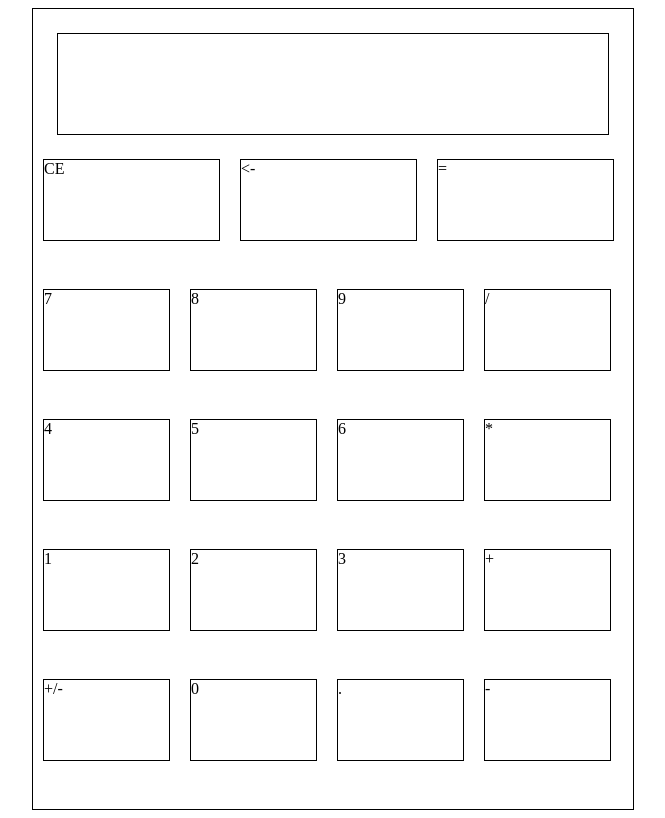
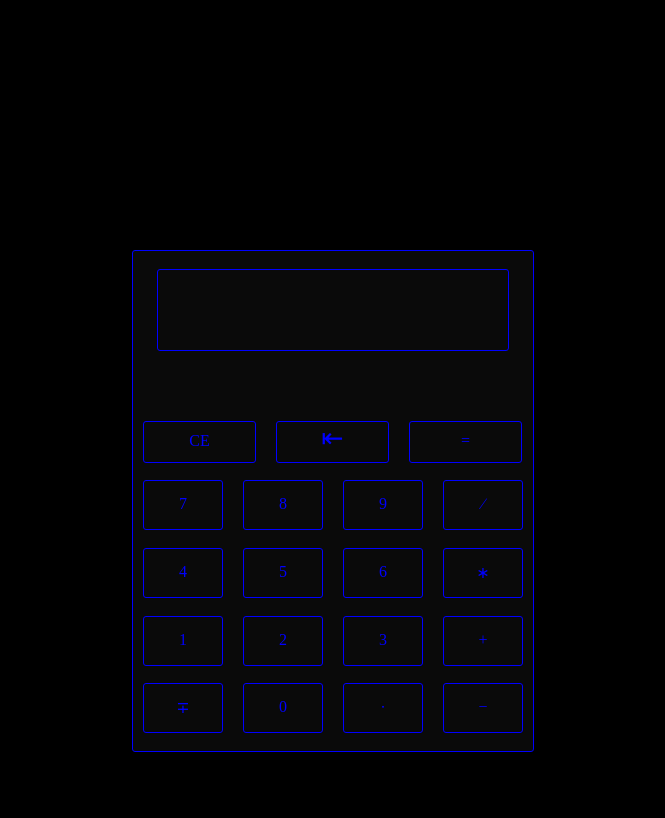
Before and after one commit to SzilagyiDaniel/Calculator, a plain HTML site: page index.html in a window 1280 px wide. Shown: the whole page, without its empty margins (307-972 px from the left). Drawn offline with Linux system fonts and the light colour scheme.

Commit message:
Added styling.

```diff
--- a/index.css
+++ b/index.css
@@ -1,29 +1,62 @@
+body{
+    background-color: black;
+    color: blue;
+}
 .container{
-    width: 600px;
-    height: 800px;
+    width: 400px;
+    height: 500px;
     margin: auto;
-    border: 1px solid black;
+    margin-top: 250px;
+    border: 1px solid blue;
     display: flex;
     flex-wrap: wrap;
+    background-color: rgb(10,10,10);
+    border-radius: 3px;
+}
+.small-button, .large-button{
+    border: 1px solid blue;
+    border-radius: 3px;
+    text-align: center;
 }
 .small-button{
-    width: 125px;
-    height: 80px;
-    border: 1px solid black;
+    width: 70px;
+    height: 40px;
     margin-right: 10px;
     margin-left: 10px;
+    padding: 4px;
+}
+.small-button:hover, .large-button:hover{
+    background-color: darkblue;
+    color: black;
 }
 .large-button{
-    width: 175px;
-    height: 80px;
-    border: 1px solid black;
+    width: 111px;
+    height: 40px;
     margin-right: 10px;
     margin-left: 10px;
 }
 #display{
-    width: 550px;
-    height: 100px;
-    border: 1px solid black;
+    width: 350px;
+    height: 80px;
+    border: 1px solid blue;
+    border-radius: 3px;
     margin: auto;
-
+    margin-bottom: 70px;
 }
+#firstline, #secondline{
+    display: grid;
+    height: 20px;
+    width: 320px;
+    margin-left: 15px;
+    text-align: right;
+}
+p{
+    margin-top: 10px;
+    -webkit-user-select: none;
+    -ms-user-select: none;
+    user-select: none;
+}
+#backspace-font{
+    font-size: 20pt;
+    margin-top: 0px;
+}
--- a/index.html
+++ b/index.html
@@ -14,25 +14,25 @@
         <p id="secondline"></p>
         <p id="firstline"></p>
     </div>
-    <div id="clear" class="large-button">CE</div>
-    <div id="backspace" class="large-button"> <- </div>
-    <div id="=" class="large-button"> = </div>
-    <div id="7" class="small-button">7</div>
-    <div id="8" class="small-button">8</div>
-    <div id="9" class="small-button">9</div>
-    <div id="/" class="small-button">/</div>
-    <div id="4" class="small-button">4</div>
-    <div id="5" class="small-button">5</div>
-    <div id="6" class="small-button">6</div>
-    <div id="*" class="small-button">*</div>
-    <div id="1" class="small-button">1</div>
-    <div id="2" class="small-button">2</div>
-    <div id="3" class="small-button">3</div>
-    <div id="+" class="small-button">+</div>
-    <div id="negate" class="small-button">+/-</div>
-    <div id="0" class="small-button">0</div>
-    <div id="float" class="small-button">.</div>
-    <div id="-" class="small-button">-</div>
+    <div id="clear" class="large-button"><p>CE</p></div>
+    <div id="backspace" class="large-button"><p id="backspace-font">&#8676</p></div>
+    <div id="=" class="large-button"><p>=</p></div>
+    <div id="7" class="small-button"><p>7</p></div>
+    <div id="8" class="small-button"><p>8</p></div>
+    <div id="9" class="small-button"><p>9</p></div>
+    <div id="/" class="small-button"><p>&#8725</p></div>
+    <div id="4" class="small-button"><p>4</p></div>
+    <div id="5" class="small-button"><p>5</p></div>
+    <div id="6" class="small-button"><p>6</p></div>
+    <div id="*" class="small-button"><p>&#8727</p></div>
+    <div id="1" class="small-button"><p>1</p></div>
+    <div id="2" class="small-button"><p>2</p></div>
+    <div id="3" class="small-button"><p>3</p></div>
+    <div id="+" class="small-button"><p>+</p></div>
+    <div id="negate" class="small-button"><p>&#8723</p></div>
+    <div id="0" class="small-button"><p>0</p></div>
+    <div id="float" class="small-button"><p>&#8729</p></div>
+    <div id="-" class="small-button"><p>&#8722</p></div>
     </div>
 </body>
 </html>
```
